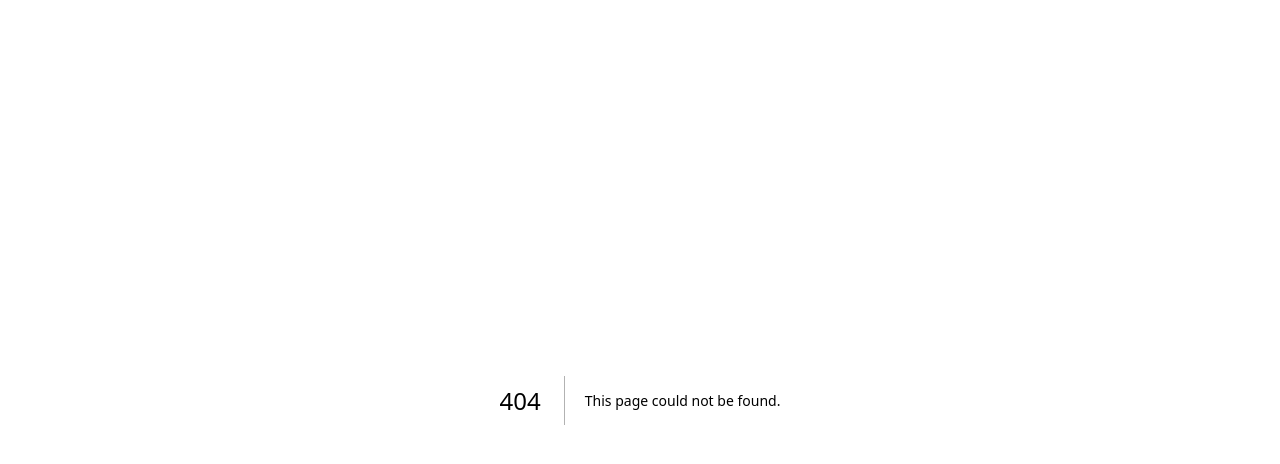
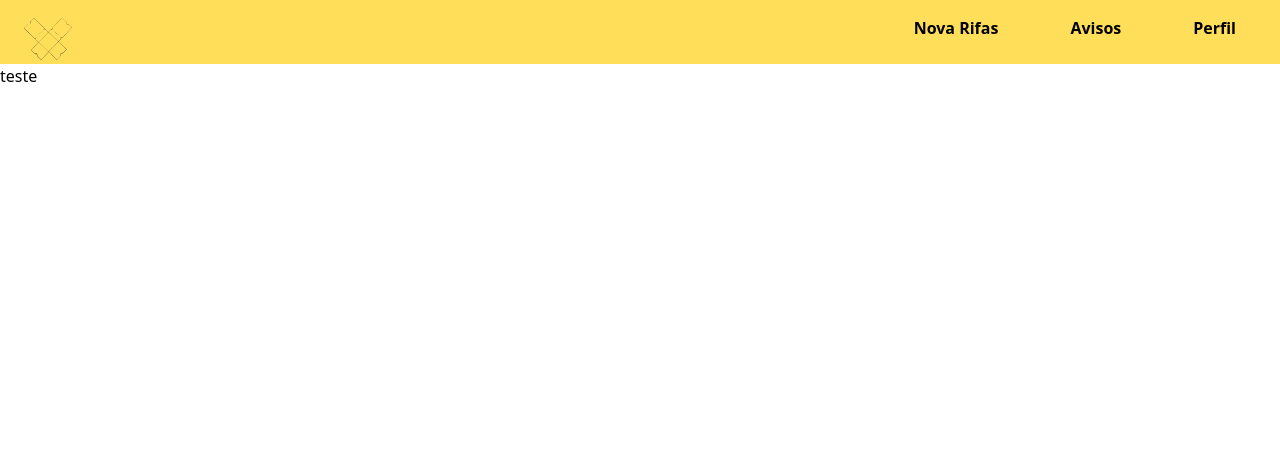
Before and after one commit to pedro256/rifaz-frontend, a Next.js app: page /home in a window 1280 px wide. Before the commit this address had no page. Shown: the top 464 px of the page. Built offline with nearby package versions, Linux system fonts and the light colour scheme.

Commit message:
feat: home page with initial header

```diff
--- a/package.json
+++ b/package.json
@@ -17,6 +17,7 @@
     "next": "13.2.0",
     "react": "18.2.0",
     "react-dom": "18.2.0",
+    "react-icons": "^4.7.1",
     "typescript": "4.9.5"
   },
   "devDependencies": {
--- /dev/null
+++ b/src/components/headers/main-header/index.module.css
@@ -0,0 +1,7 @@
+.navbarBg{
+    background-color: #FFDE59;
+}
+.ulOptions{
+    @apply md:hidden absolute w-full h-full ;
+    background-color: #FFDE59;
+}
--- /dev/null
+++ b/src/components/headers/main-header/index.tsx
@@ -0,0 +1,42 @@
+import style from './index.module.css'
+import {AiOutlineMenu,AiOutlineClose } from 'react-icons/ai'
+import {useState} from 'react'
+
+export function MainHeader() {
+
+    const [isOpenMenu,setIsOpenMenu] = useState(false)
+
+    return (
+        <nav className={style.navbarBg}>
+            <div className="flex justify-between px-6 pt-4">
+                <div className='w-full md:w-auto flex justify-between'>
+                    <img src="favico.svg" alt="logo" className="w-12" />
+                    <div className='md:hidden'  onClick={()=>setIsOpenMenu(!isOpenMenu)}>
+                        {
+                            isOpenMenu?
+                            (<AiOutlineClose size={30}></AiOutlineClose>):
+                             (<AiOutlineMenu size={30} ></AiOutlineMenu>)
+
+                        }
+
+                    </div>
+                </div>
+                <div>
+                    <ul className="md:flex hidden gap-8">
+                        <li className='font-semibold px-5'>Nova Rifas</li>
+                        <li className='font-semibold px-5'>Avisos</li>
+                        <li className='font-semibold px-5'>Perfil</li>
+                    </ul>
+                </div>
+            </div>
+            <div className={`${style.ulOptions} duration-500 ${isOpenMenu? "left-0":"left-[-100%]"}`}>
+                <ul>
+                    <li className='font-semibold px-5 py-6'>Nova Rifas</li>
+                    <li className='font-semibold px-5 py-6'>Avisos</li>
+                    <li className='font-semibold px-5 py-6'>Perfil</li>
+                </ul>
+            </div>
+
+        </nav>
+    )
+}
--- /dev/null
+++ b/src/pages/home/index.tsx
@@ -0,0 +1,10 @@
+import { MainHeader } from "@/components/headers/main-header"
+
+export default function Home(){
+    return(
+        <>
+            <MainHeader></MainHeader>
+            <h1>teste</h1>
+        </>
+    )
+}
--- a/src/pages/index.tsx
+++ b/src/pages/index.tsx
@@ -9,6 +9,7 @@ export default function Home() {
         <meta name="description" content="Generated by create next app" />
         <meta name="viewport" content="width=device-width, initial-scale=1" />
         <link rel="icon" href="/favico.ico" />
+
       </Head>
       <main>
         <div>
```
Also changed, not shown: 2 other files (tests, documents, lock files or other folders).
